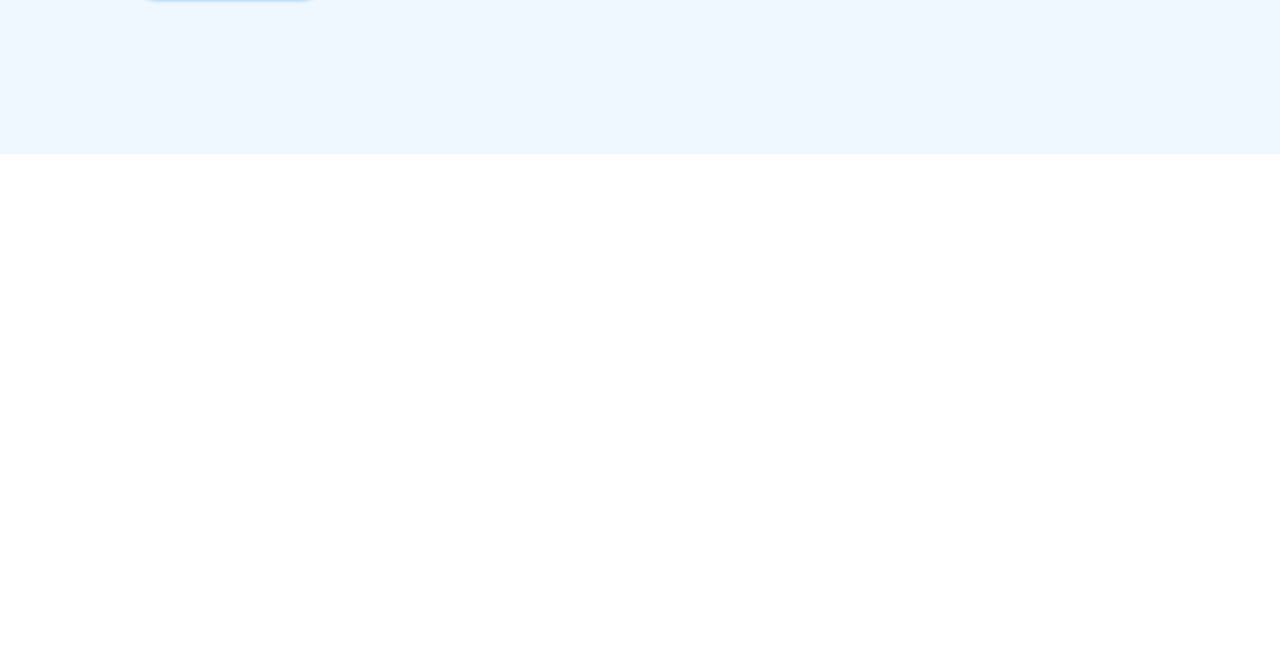
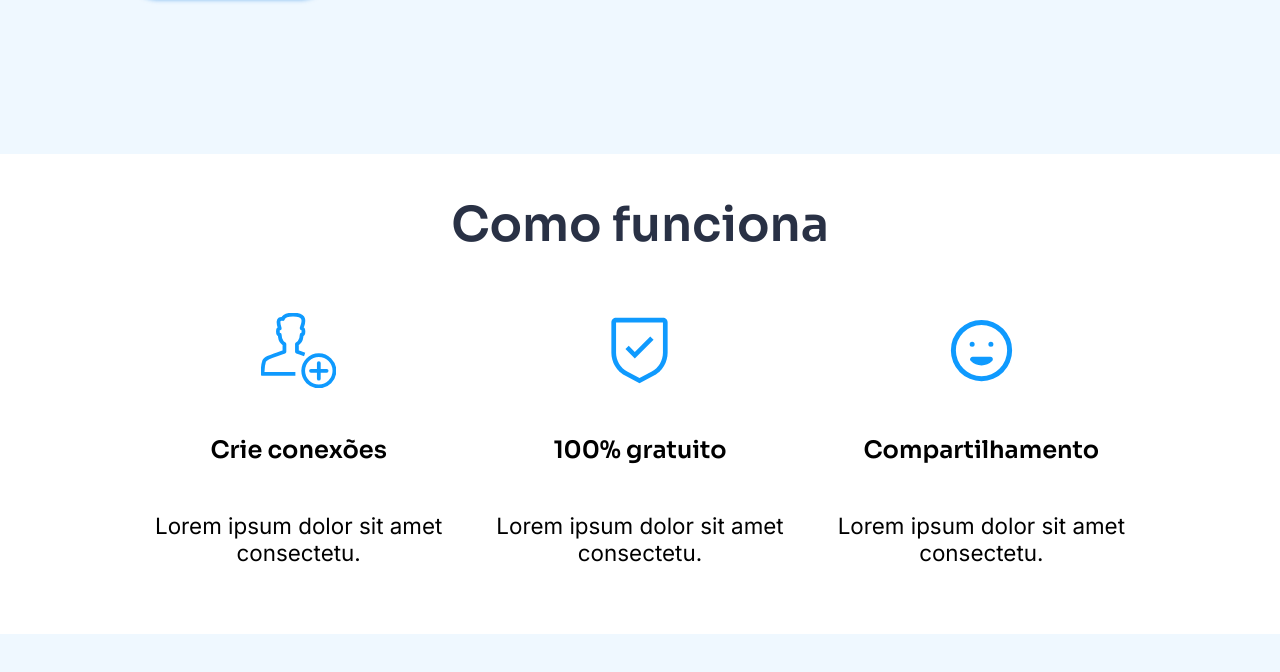
Before and after one commit to lyzzandro/desafio-19, a plain HTML site: page index.html in a window 1280 px wide. Shown: the part 646-1318 px from the top of the page. Before the commit the page ends 800 px from the top, so only its background shows below. Drawn offline with Linux system fonts and the light colour scheme.

Commit message:
Sessão de funcionalidades

```diff
--- a/index.html
+++ b/index.html
@@ -37,5 +37,36 @@
         </div>
     </section>
 
+    <section id="funcionalidades">
+        <span>
+            <h2>Como funciona</h2>
+        </span>
+
+        <article>
+            <div class="funcionalidade">
+                <img src="imagens/como-funciona/manplus.svg">
+                <h3>Crie conexões</h3>
+                <p>Lorem ipsum dolor sit amet consectetu.</p>
+            </div>
+
+            <div class="funcionalidade">
+                <img src="imagens/como-funciona/escudo.svg">
+                <h3>100% gratuito</h3>
+                <p>Lorem ipsum dolor sit amet consectetu.</p>
+            </div>
+
+            <div class="funcionalidade">
+                <img src="imagens/como-funciona/rosto.svg">
+                <h3>Compartilhamento</h3>
+                <p>Lorem ipsum dolor sit amet consectetu.</p>
+            </div>
+        </article>
+
+    </section>
+
+    <section id="app">
+
+    </section>
+
 </body>
 </html>
--- a/style.css
+++ b/style.css
@@ -126,3 +126,62 @@ a:hover{
 #inicio div article img{
     width: 80%;
 }
+
+#funcionalidades{
+    display: flex;
+    flex-direction: column;
+    align-items: center;
+    width: 100%;
+    height: 60vh;
+
+}
+
+#funcionalidades h2{
+    text-align: center;
+    padding: 40px 0;
+    font-family: 'Sora', sans-serif;
+    font-weight: 600;
+    font-size: 3em;
+    color: #293145;
+}
+
+#app{
+    width: 100%;
+    height: 60vh;
+    background-color: #EFF8FF;
+}
+
+.funcionalidade{
+    display: inline-flex;
+    flex-direction: column;
+    justify-content:space-around;
+    align-items: center;
+    width: 300px;
+    height: 300px;
+}
+
+#funcionalidades article{
+    display: flex;
+    width: 80%;
+    height: 60%;
+    justify-content:space-around;
+    align-items: center;
+}
+
+.funcionalidade img{
+    width: 25%;
+}
+
+.funcionalidade h3{
+    font-family: 'Sora', sans-serif;
+    text-align: center;
+    font-size: 1.5em;
+    font-weight: 600;
+}
+
+.funcionalidade p{
+    font-family: 'Inter', sans-serif;
+    text-align: center;
+    font-size: 1.4em;
+    font-weight: 400;
+}
```
Also changed, not shown: imagens/como-funciona/escudo.svg (added), imagens/como-funciona/manplus.svg (added), imagens/como-funciona/rosto.svg (added).
